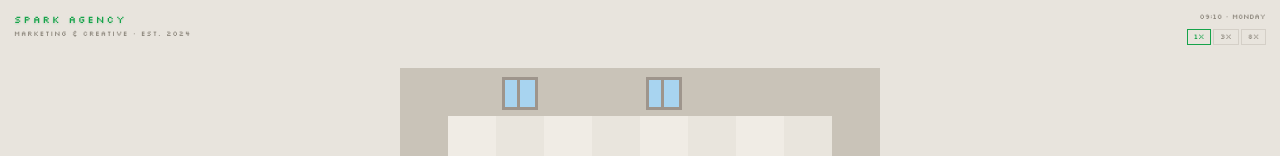
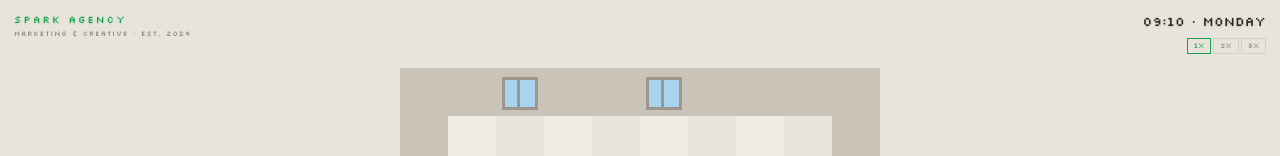
Before and after one commit to sarojchin/SparkMarketing, a React (Vite) app in the folder codebase/: page / in a window 1280 px wide. Shown: the top 156 px of the page. Built offline with nearby package versions, Linux system fonts and the light colour scheme.

Commit message:
Enlarge time/day display in HUD for better readability
Increased font size from 7px to 13px, brightened text color, and added
subtle text shadow for contrast.

https://claude.ai/code/session_013Mjn234neJuWigWGXNJVtX

```diff
--- a/codebase/src/ui/overlays/HUD.tsx
+++ b/codebase/src/ui/overlays/HUD.tsx
@@ -34,7 +34,8 @@ export function HUD() {
 
       {/* Top right — clock + speed */}
       <div className="fixed top-3 right-3.5 z-10 text-right">
-        <div className="text-[7px] font-pixel text-sim-textDim">
+        <div className="text-[13px] font-pixel text-sim-text"
+          style={{ textShadow: '0 1px 2px rgba(0,0,0,0.15)' }}>
           {formatTime(simMinutes)} · {day}
         </div>
         <div className="flex gap-0.5 mt-1.5 justify-end">
```
